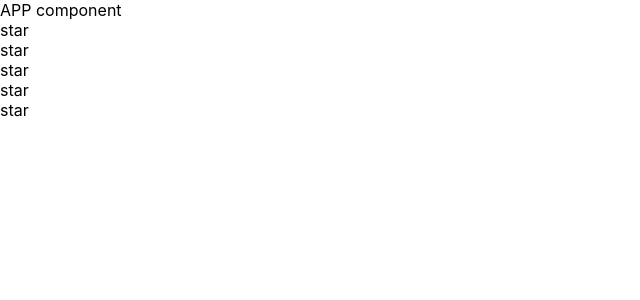
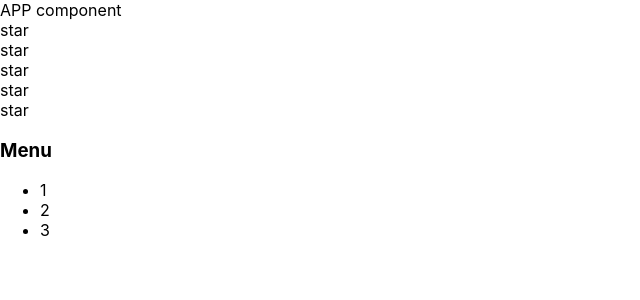
Before and after one commit to kkapchin/kbzd, a React (Create React App) app: page / in a window 1280 px wide. Shown: the top 300 px of the page, without its empty margins (0-640 px from the left). Built offline with nearby package versions, Linux system fonts and the light colour scheme.

Commit message:
02-components

```diff
--- a/src/App.tsx
+++ b/src/App.tsx
@@ -6,6 +6,7 @@ function App() {
     <div>
       APP component
       <Rating />
+      <Accordion />
     </div>
   );
 }
@@ -19,13 +20,35 @@ function Rating() {
       <Star />
       <Star />
     </div>
-  )
+  );
 }
 
 function Star() {
   return (
     <div>star</div>
-  )
+  );
 }
 
+function Accordion() {
+  return (
+    <>
+      <AccordionTitle />
+      <AccordionBody />
+    </>
+  );
+}
+
+function AccordionTitle() {
+  return <h3>Menu</h3>
+}
+
+function AccordionBody() {
+  return (
+    <ul>
+      <li>1</li>
+      <li>2</li>
+      <li>3</li>
+    </ul>
+  );
+}
 export default App;
```
